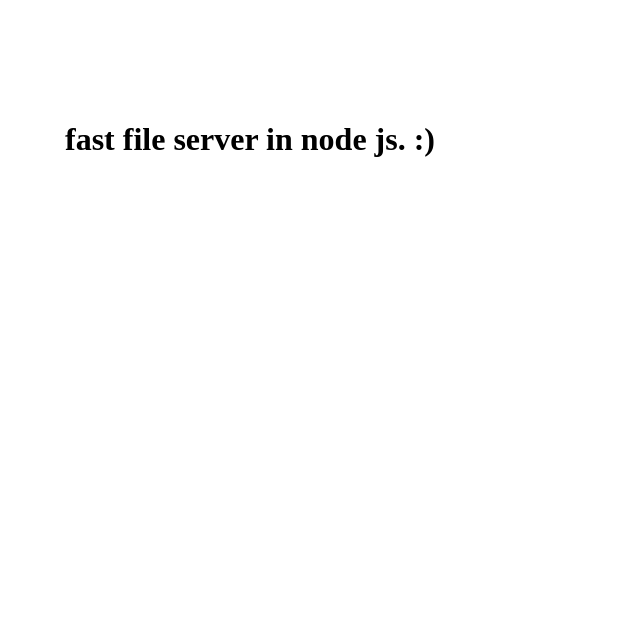
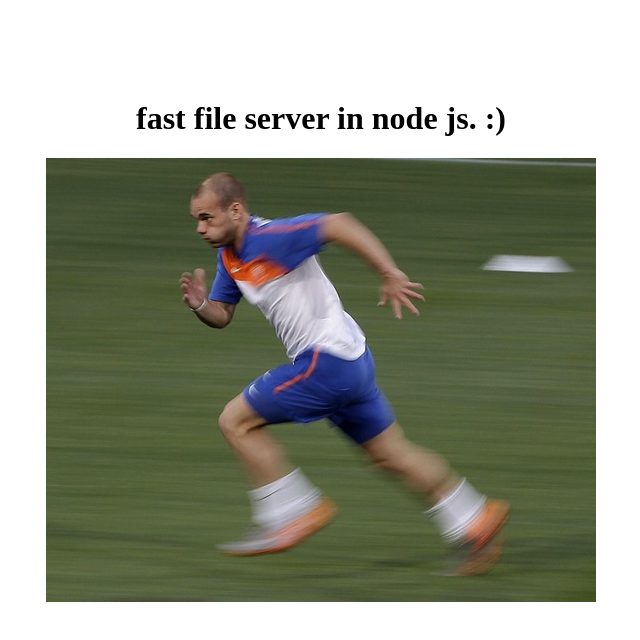
Before and after one commit to nicholaspei/FastHttpServer, a website: page public/index.html in a window 1280 px wide. Shown: the whole page, without its empty margins (319-959 px from the left). Drawn offline with Linux system fonts and the light colour scheme.

Commit message:
file commit remove

```diff
--- a/index.js
+++ b/index.js
@@ -1,4 +1,4 @@
-#!/usr/bin/env node
+
 
 var colors = require('colors'),
     httpServer = require('./lib/http-server'),
--- a/public/index.html
+++ b/public/index.html
@@ -2,16 +2,15 @@
 <html lang="en">
 <head>
 	<meta charset="UTF-8">
-	<title>DAP File Server</title>
+	<title>Fast File Server</title>
 	<style type="text/css">
-   #toptitle{
-   	 position:absolute;
-   	 top: 100px;
-   	 left: 30%;
-   }
+
 	</style>
 </head>
 <body>
-	<h1 id="toptitle">fast file server in node js. :)</h1>
+	 <div id="container" style="min-width: 310px; height: 500px; margin: 0 auto;text-align: center; margin-top:100px;">
+	 	<h1 id="toptitle">fast file server in node js. :)</h1>
+	 	<img src="fast.jpg" style=" width:550px;height:444px;">
+	 </div>
 </body>
 </html>
```
Also changed, not shown: public/fast.jpg (added).
